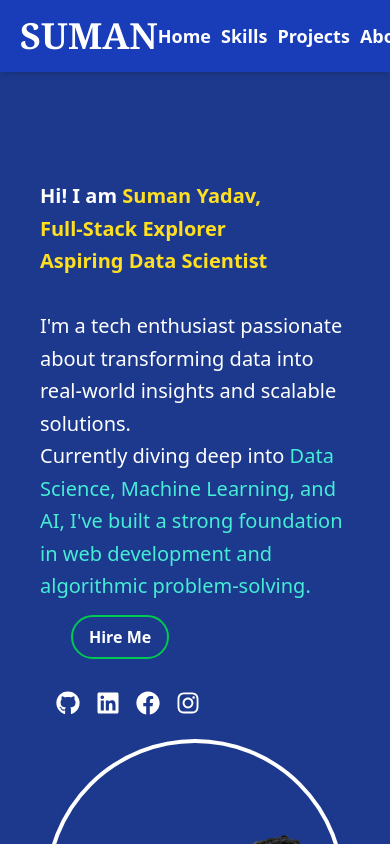
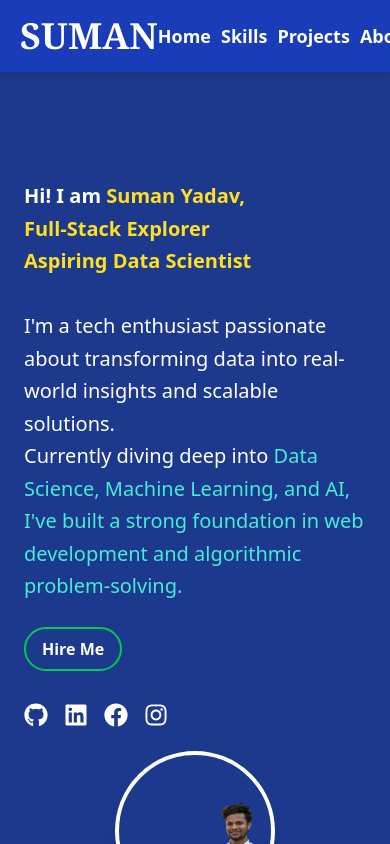
Before and after one commit to Ydv-Suman/portfolio, a React (Vite) app: page / in a window 390 px wide. Shown: the top 844 px of the page. Built offline with nearby package versions, Linux system fonts and the light colour scheme; no server answers.

Commit message:
making it responsive and adding icon

```diff
--- a/index.html
+++ b/index.html
@@ -2,7 +2,7 @@
 <html lang="en">
   <head>
     <meta charset="UTF-8" />
-    <link rel="icon" type="image/svg+xml" href="/vite.svg" />
+    <link rel="icon" type="image/svg+xml" href="/logo.jpeg" />
     <meta name="viewport" content="width=device-width, initial-scale=1.0" />
     <title>Suman Yadav</title>
   </head>
--- a/src/routes/website.jsx
+++ b/src/routes/website.jsx
@@ -69,7 +69,7 @@ function Website() {
 
       {/** Home */}
 
-      <section id="home" className="flex flex-col md:flex-row items-center justify-evenly px-10 py-20 gap-6 pt-[180px]">
+      <section id="home" className="flex flex-col md:flex-row items-center justify-evenly px-6 md:px-10 py-20 gap-6 pt-[180px]">
         <div className="max-w-xl">
           <p className="text-xl font-semibold leading-relaxed text-white">
             Hi! I am <span className="text-yellow-300">Suman Yadav,<br />
@@ -87,12 +87,12 @@ function Website() {
           <p>
             <button
               onClick={() => document.getElementById("contact")?.scrollIntoView({ behavior: "smooth" })}
-              className="font-bold ml-[10%] mt-[4%] cursor-pointer px-4 py-2 text-white rounded-full border-2 border-green-500 hover:border-green-300 hover:bg-green-900 hover:bg-opacity-30 transition-all duration-300 hover:scale-105"
+              className="font-bold ml-0 md:ml-[10%] mt-6 md:mt-[4%] cursor-pointer px-4 py-2 text-white rounded-full border-2 border-green-500 hover:border-green-300 hover:bg-green-900 hover:bg-opacity-30 transition-all duration-300 hover:scale-105"
             >
               Hire Me
             </button>
           </p>
-          <div className="flex gap-4 mt-8 ml-[5%]">
+          <div className="flex gap-4 mt-8 ml-0 md:ml-[5%]">
             <a href="https://github.com/Ydv-Suman" target="_blank" rel="noopener noreferrer">
               <FaGithub className="text-white text-2xl hover:text-blue-500" />
             </a>
@@ -111,13 +111,13 @@ function Website() {
         <img
           src={image}
           alt="profile"
-          className="w-75 h-75 object-cover rounded-full border-4 border-white shadow-lg"
+          className="w-40 h-40 sm:w-52 sm:h-52 md:w-64 md:h-64 object-cover rounded-full border-4 border-white shadow-lg"
         />
       </section>
 
       {/* SKILLS */}
 
-      <section id="skills" className="px-4 md:px-10 py-10 mt-[12%]">
+      <section id="skills" className="px-4 md:px-10 py-10 mt-16 md:mt-24 lg:mt-32">
         <h1 className="text-center font-bold text-4xl text-white animate-bounce mb-12">Skills</h1>
 
         <div className="flex flex-col lg:flex-row gap-8 max-w-6xl mx-auto items-center lg:items-start">
@@ -179,7 +179,7 @@ function Website() {
             </div>
           </div>
 
-          <div className="w-full lg:w-1/3 flex-shrink-0 rounded-xl overflow-hidden border-2 border-gray-700 hover:border-purple-500 mt-[15%] ml-[6%] transition-all duration-300">
+          <div className="w-full lg:w-1/3 flex-shrink-0 rounded-xl overflow-hidden border-2 border-gray-700 hover:border-purple-500 mt-16 md:mt-[15%] ml-0 md:ml-[6%] transition-all duration-300">
             <img
               src={gif}
               alt="Coding animation"
@@ -191,7 +191,7 @@ function Website() {
 
       {/* PROJECTS */}
 
-      <section id="projects" className="mt-[15%]">
+      <section id="projects" className="mt-16 md:mt-24 lg:mt-32">
         <h1 className="text-center font-bold text-4xl text-white animate-bounce mb-8">PROJECTS</h1>
         <div className="grid grid-cols-1 md:grid-cols-2 lg:grid-cols-3 gap-6 px-6 md:px-16 pb-20">
           {repos.slice(0, 6).map((repo) => (
@@ -218,7 +218,7 @@ function Website() {
 
       {/* ABOUT */}
 
-      <section id="about" className="mt-[15%] px-10 pb-16">
+      <section id="about" className="mt-16 md:mt-24 lg:mt-32 px-6 md:px-10 pb-16">
         <h1 className="font-bold text-4xl text-white text-center animate-bounce delay-1000">ABOUT ME</h1>
         <p className="text-lg text-white leading-relaxed text-justify mx-auto max-w-4xl mt-6">
           Hello! I’m <span className="text-yellow-300 font-semibold">Suman Yadav</span>, a tech enthusiast, problem-solver, and lifelong learner from Monroe, Louisiana. I’m currently pursuing my Bachelor’s in Computer Science at the <span className="text-teal-300">University of Louisiana</span>, where I’m building a strong foundation in both <span className="text-teal-300 font-medium">software development</span> and <span className="text-purple-300 font-medium">data science</span>.
@@ -238,7 +238,7 @@ function Website() {
       </section>
 
       {/** Contact */}
-      <section id="contact" className="mt-[15%] px-10 pb-16">
+      <section id="contact" className="mt-16 md:mt-24 lg:mt-32 px-6 md:px-10 pb-16">
         <h1 className="font-bold text-4xl text-white text-center animate-bounce delay-1000">Contact</h1>
         <div className="flex flex-col md:flex-row items-center justify-center mt-10 gap-20 max-w-4xl mx-auto">
 
@@ -253,7 +253,7 @@ function Website() {
           <form
             action="https://formsubmit.co/sumanydv615@gmail.com"
             method="POST"
-            className="max-w-md mx-auto bg-gray-500 p-6 rounded-xl text-white mt-10"
+            className="max-w-md mx-auto bg-gray-500 p-6 rounded-xl text-white mt-10 w-full md:w-auto"
           >
             {/* Disable CAPTCHA */}
             <input type="hidden" name="_captcha" value="false" />
@@ -302,12 +302,11 @@ function Website() {
 
             <button
               type="submit"
-              className="bg-green-500 px-4 py-2 rounded-full hover:bg-green-600 transition"
+              className="bg-green-500 px-4 py-2 rounded-full hover:bg-green-600 transition w-full md:w-auto"
             >
               Send Message
             </button>
           </form>
-
 
         </div>
       </section>
```
Also changed, not shown: public/logo.jpeg (renamed from src/assets/logo.jpeg).
